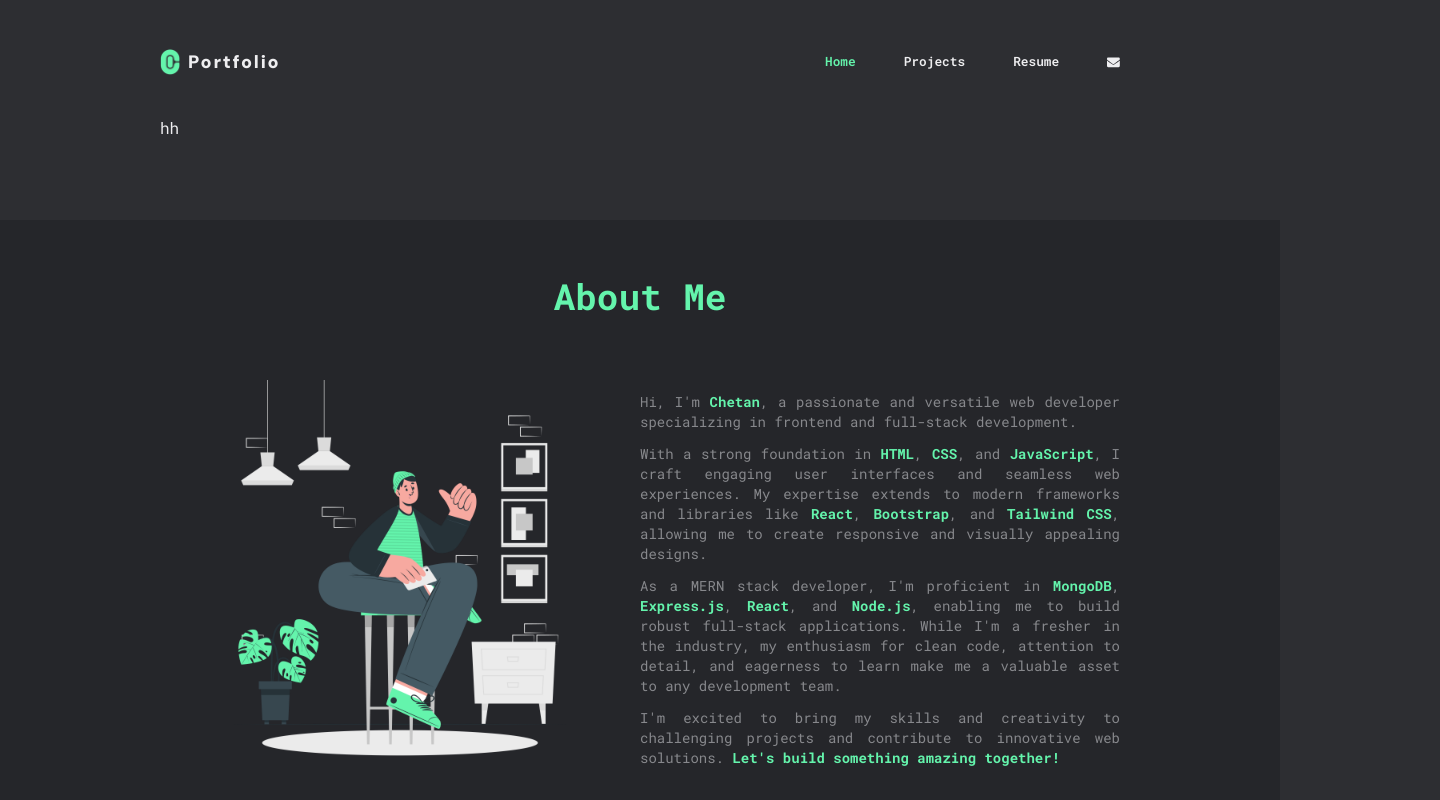
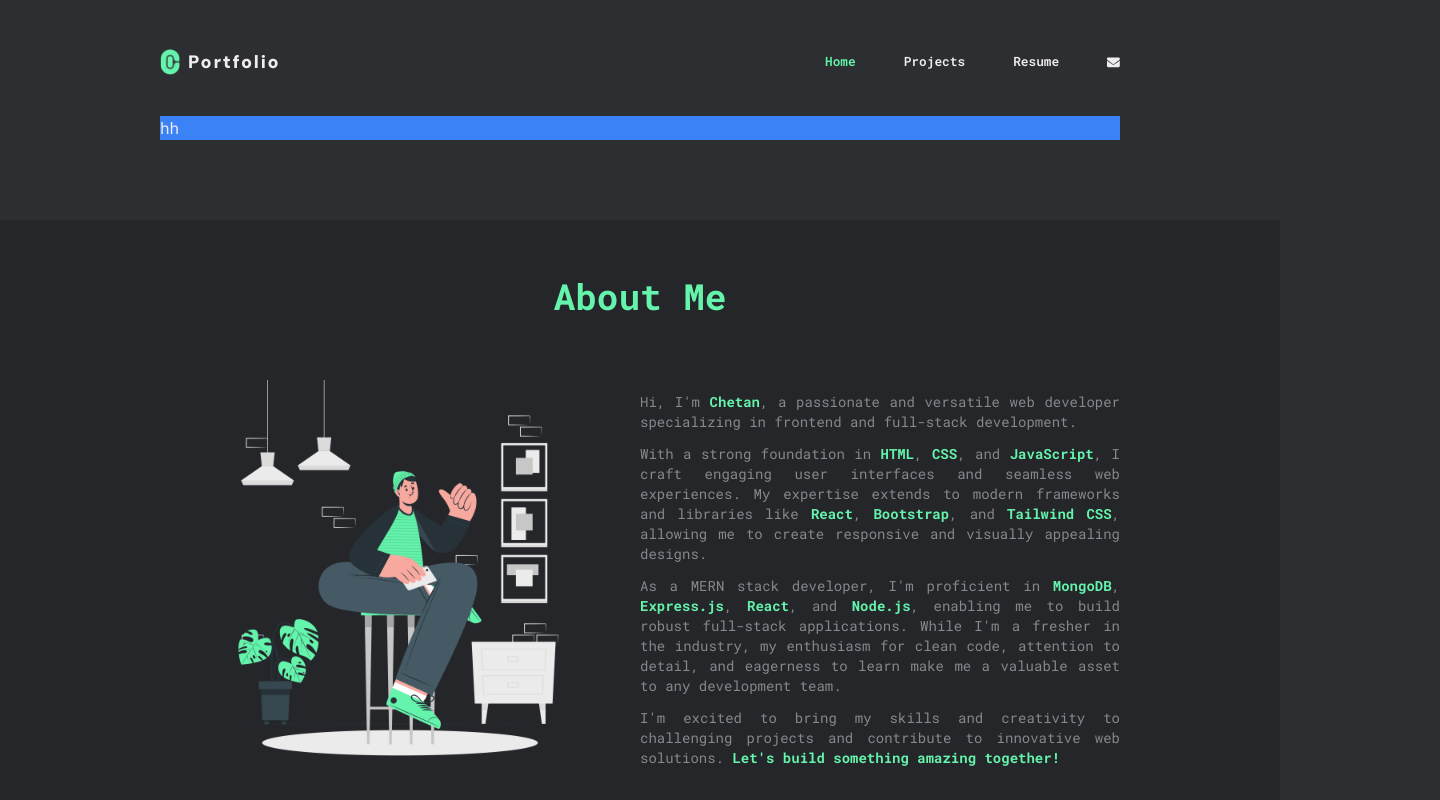
Before and after one commit to Chetan-B9/cb-portfolio, a React (Vite) app in the folder cb-portfolio/: page / in a window 1280 px wide. Shown: the top 800 px of the page, 1440 px wide, since content can reach past the window. Built offline with nearby package versions, Linux system fonts and the light colour scheme; no server answers.

Commit message:
Fix test: 14

```diff
--- a/cb-portfolio/src/Components/Home/Home.jsx
+++ b/cb-portfolio/src/Components/Home/Home.jsx
@@ -94,7 +94,7 @@ function Home() {
       <section
         className={` px-8 py-5 md:py-10 md:px-20 lg:px-40  flex flex-col `}
       >
-        <div style={{width: "100vw"}}>
+        <div className="bg-blue-500" style={{width: "100vw !important"}}>
           hh
         </div>
         {/* <div className="container h-fit lg:h-[calc(100vh-12rem)] grid grid-cols-1 lg:grid-cols-2 gap-5 md:gap-8">
```
